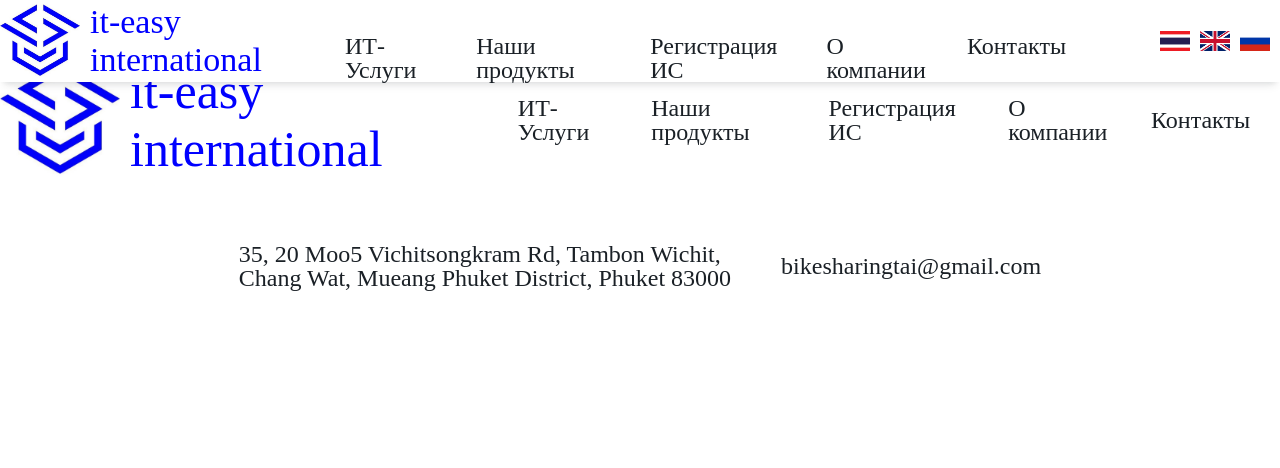
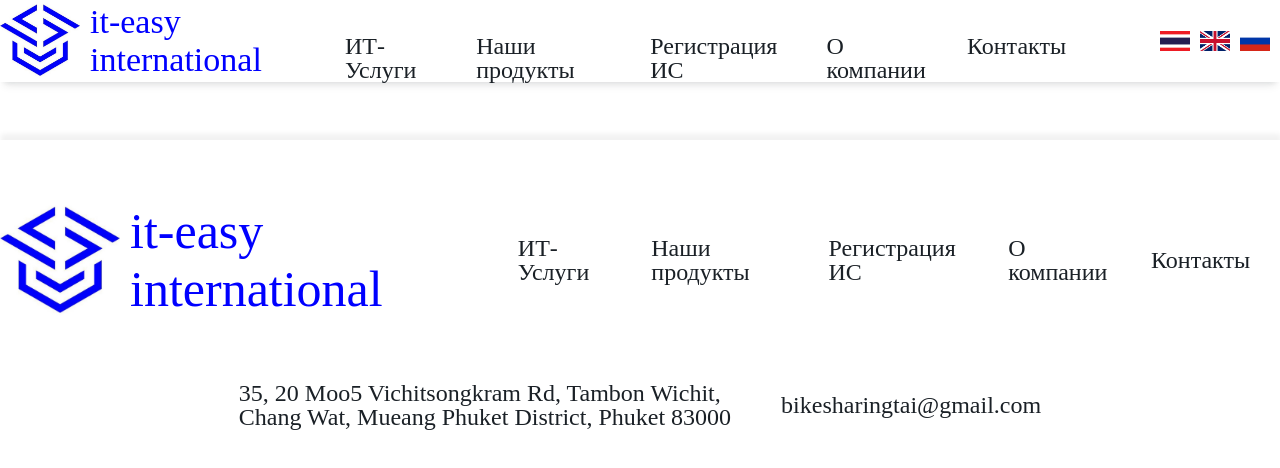
Before and after one commit to MaximEsin/It-easy, a React (Create React App) app: page /archimedes in a window 1280 px wide. Shown: the top 468 px of the page. Built offline with nearby package versions, Linux system fonts and the light colour scheme.

Commit message:
Archimed start

```diff
--- a/src/App.js
+++ b/src/App.js
@@ -16,6 +16,7 @@
 import Security from "./pages/projects/Security";
 import DigitalEmployee from "./pages/projects/DigitalEmployee";
 import Goverment from "./pages/projects/Goverment";
+import Archimedes from "./pages/projects/Archimedes";
 
 function App() {
   const dispatch = useDispatch();
@@ -45,6 +46,7 @@
         <Route path="/security" element={<Security />} />
         <Route path="/digital-employee" element={<DigitalEmployee />} />
         <Route path="/goverment" element={<Goverment />} />
+        <Route path="/archimedes" element={<Archimedes />} />
       </Routes>
       <Footer />
     </div>
--- a/src/pages/OurProducts.jsx
+++ b/src/pages/OurProducts.jsx
@@ -38,6 +38,7 @@
             className={styles.products__link}
             href="https://www.bikesharingtai.com/"
             target="_blank"
+            rel="noreferrer"
           >
             <Product
               image={seven}
@@ -52,11 +53,13 @@
           </p>
         </div>
         <div className={styles.products__web}>
+        <Link className={styles.products__link} to="/archimedes">
           <Product
             image={one}
             heading={data.ourProductsTitleList1}
             description={data.ourProductsDescription1}
           />
+        </Link>
           <Link className={styles.products__link} to="/fire-alarm">
             <Product
               image={two}
--- /dev/null
+++ b/src/pages/projects/Archimedes.jsx
@@ -0,0 +1,13 @@
+import React from "react";
+import styles from "../../styles/Projects.module.scss";
+
+
+const Archimedes = () => {
+    return (
+        <section className={styles.project__main}>
+            <h2></h2>
+        </section>
+    );
+  };
+
+  export default Archimedes;
```
